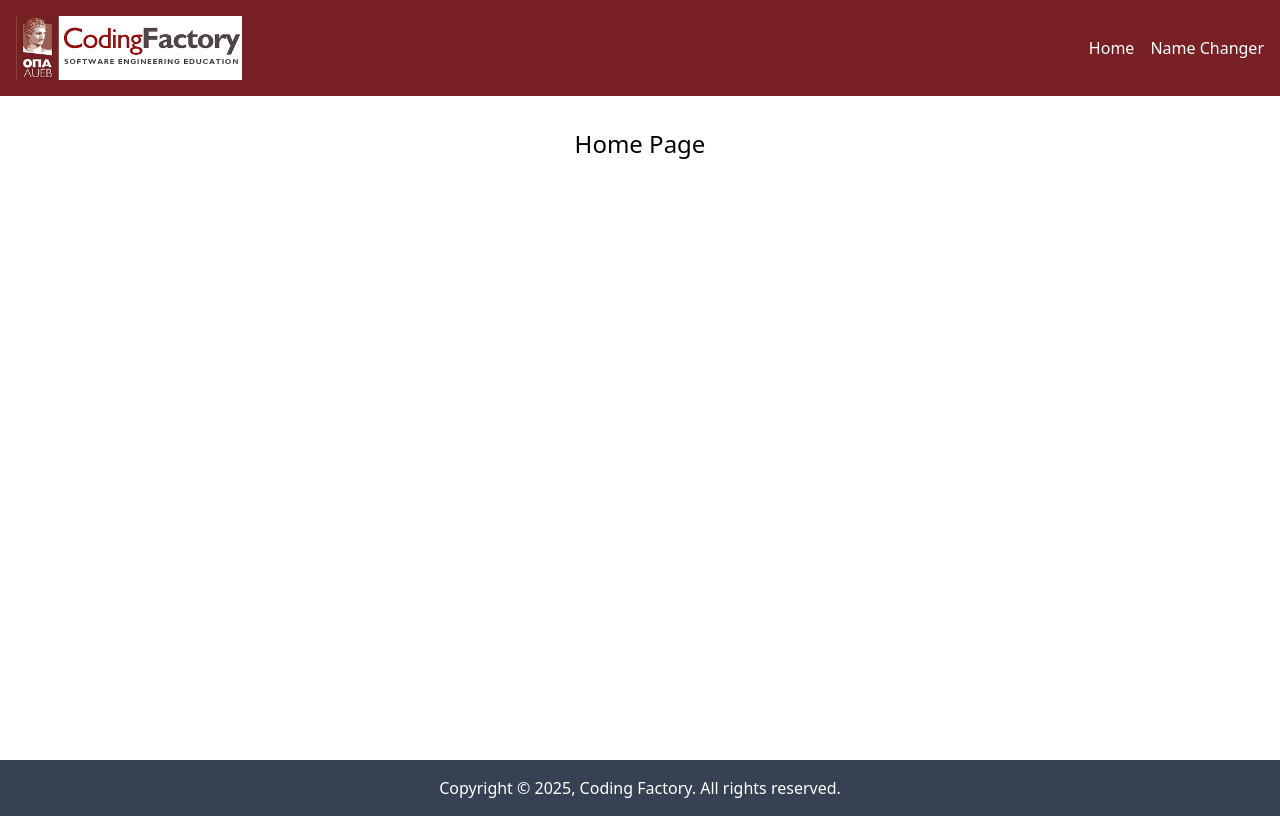
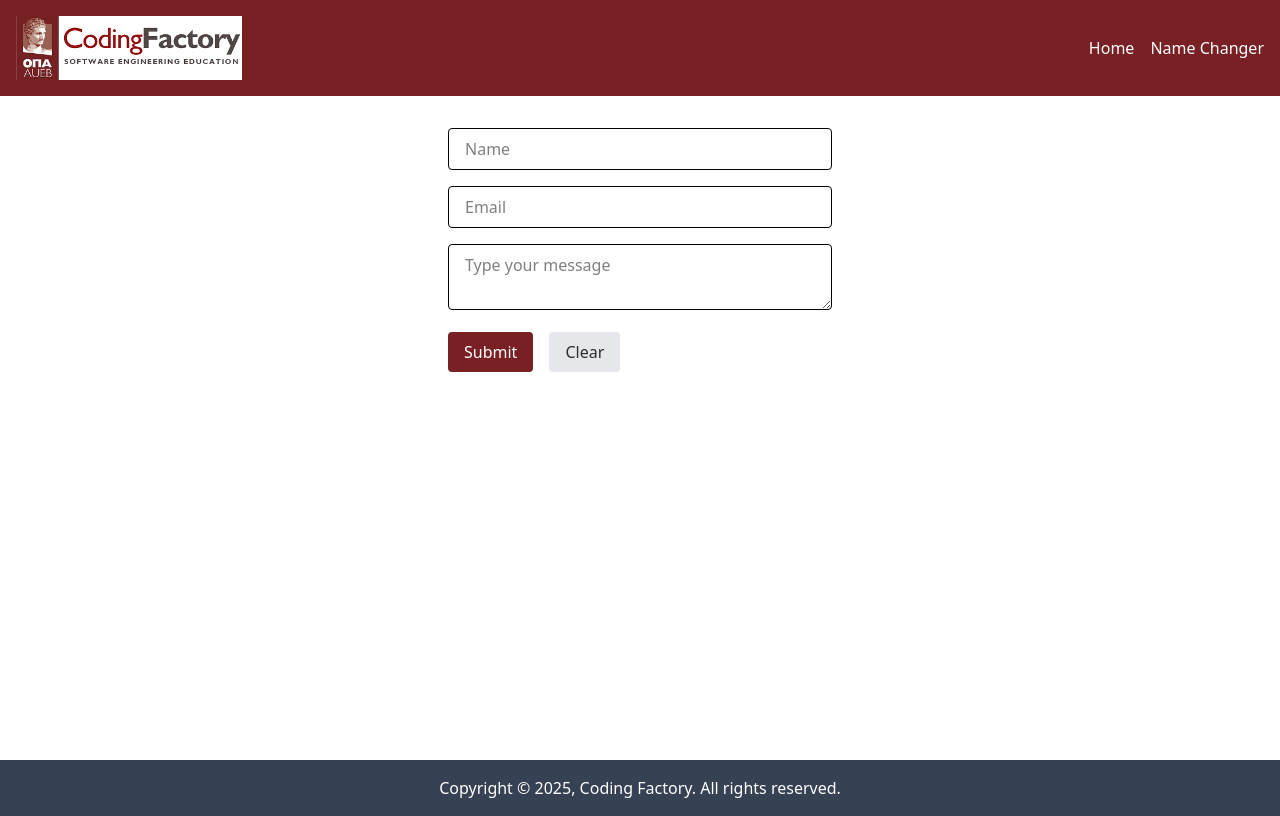
Before and after one commit to JohnMatthiou/react-components-intro, a React (Vite) app: page / in a window 1280 px wide. Built offline with nearby package versions, Linux system fonts and the light colour scheme.

Commit message:
feat: add MultiFieldForm component with html validation

```diff
--- a/src/App.tsx
+++ b/src/App.tsx
@@ -19,7 +19,7 @@
 // import OnlineStatus from "./components/OnlineStatus.tsx";
 // import Todo from "./components/Todo/Todo.tsx";
 import {BrowserRouter, Routes, Route} from "react-router";
-import HomePage from "./pages/HomePage.tsx";
+// import HomePage from "./pages/HomePage.tsx";
 import NameChangerPage from "./pages/NameChangerPage.tsx";
 import OnlineStatusPage from "./pages/OnlineStatusPage.tsx";
 import UserPage from "./pages/UserPage.tsx";
@@ -28,6 +28,9 @@
 import RouterExamplesLayout from "./components/RouterExamplesLayout.tsx";
 import AutoRedirectPage from "./pages/AutoRedirectPage.tsx";
 import NotFoundPage from "./pages/NotFoundPage.tsx";
+// import FocusInput from "./components/FocusInput.tsx";
+// import UncontrolledInput from "./components/UncontrolledInput.tsx";
+import MultiFieldForm from "./components/MultiFieldForm.tsx";
 
 function App() {
 
@@ -69,11 +72,15 @@
                 <Routes>
                     {/*<Route path="/" element={<HomePage />} />*/}
                     <Route element={<RouterLayout />}>
-                        <Route index element={<HomePage />} />
+                        {/*<Route index element={<HomePage />} />*/}
+                        {/*<Route index element={<FocusInput />} />*/}
+                        {/*<Route index element={<UncontrolledInput />} />*/}
+                        <Route index element={<MultiFieldForm/>} />
                     </Route>
                     {/*<Route path="examples?" element={<ExamplesPage />}>*/}
                     <Route path="examples" element={<RouterExamplesLayout/>}>
                         <Route index element={<ExamplesPage />}/>
+
                         <Route path="name-changer" element={<NameChangerPage />} />
                         <Route path="online-status" element={<OnlineStatusPage />} />
                         <Route path="auto-redirect" element={<AutoRedirectPage/>} />
--- /dev/null
+++ b/src/components/MultiFieldForm.tsx
@@ -0,0 +1,103 @@
+import {useState} from 'react';
+
+type FormValues = {
+    name: string;
+    email: string;
+    message: string;
+};
+
+const initialValues = {
+    name: "",
+    email: "",
+    message: "",
+}
+
+const MultiFieldForm = () => {
+
+    const [values, setValues] = useState<FormValues>(initialValues);
+    const [submittedData, setSubmittedData] = useState<FormValues | null>(null);
+
+    const handleSubmit = (e: React.FormEvent) => {
+        e.preventDefault();
+        setSubmittedData(values);
+        console.log(values);
+        setValues(initialValues);
+    };
+
+    const handleChange = (e: React.ChangeEvent<HTMLInputElement | HTMLTextAreaElement>) => {
+        const {name, value} = e.target;
+        setValues(
+            (prev) => ({
+                ...prev,
+                [name]: value
+            }));
+    };
+
+    const handleClear = () => {
+        setValues(initialValues);
+        setSubmittedData(null);
+    };
+
+    return (
+        <>
+            <div className="flex max-w-sm mx-auto mt-8">
+                <form onSubmit={handleSubmit} className="space-y-4">
+                    <input
+                        type="text"
+                        name="name"
+                        value={values.name}
+                        placeholder="Name"
+                        onChange={handleChange}
+                        className="w-full px-4 py-2 rounded border"
+                        required
+                    />
+                    <input
+                        type="email"
+                        name="email"
+                        value={values.email}
+                        placeholder="Email"
+                        onChange={handleChange}
+                        className="w-full px-4 py-2 rounded border"
+                        required
+                    />
+                    <textarea
+                        name="message"
+                        value={values.message}
+                        placeholder="Type your message"
+                        onChange={handleChange}
+                        className="w-full px-4 py-2 rounded border"
+                        required
+                    />
+                    <div className="flex gap-4">
+                        <button
+                            type="submit"
+                            className="bg-cf-dark-red text-white px-4 py-2 rounded"
+                        >
+                            Submit
+                        </button>
+                        <button
+                            type="button"
+                            onClick={handleClear}
+                            className="bg-gray-200 text-cf-gray px-4 py-2 rounded"
+                        >
+                            Clear
+                        </button>
+                    </div>
+
+                    {submittedData && (
+                        <div className="mt-6 border-t pt-4 space-y-2">
+                            <h2 className="font-semibold">Submitted Data</h2>
+                            <p><strong>Name:</strong>{submittedData.name}</p>
+                            <p><strong>Email:</strong>{submittedData.email}</p>
+                            <p><strong>Message:</strong>{submittedData.message}</p>
+                        </div>
+                    )}
+
+                </form>
+            </div>
+
+        </>
+    )
+};
+
+export default MultiFieldForm;
```
